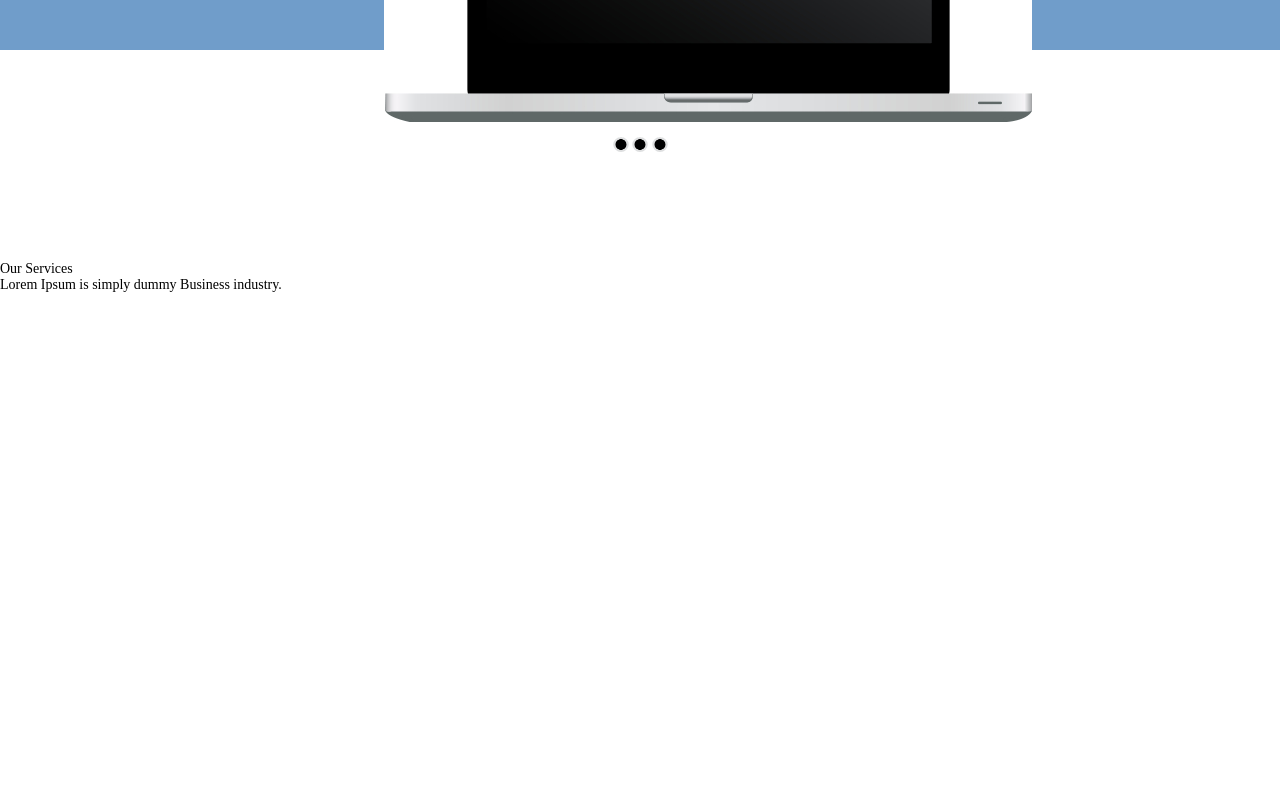
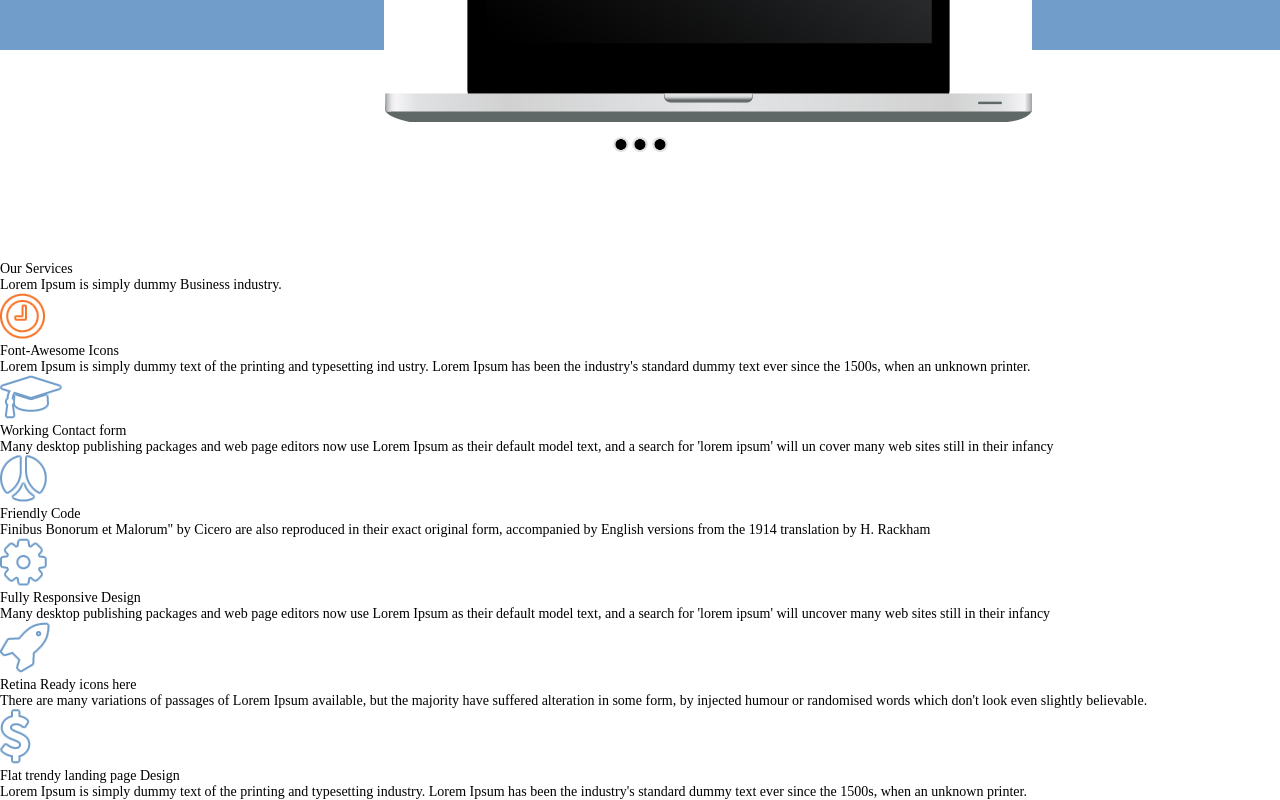
Before and after one commit to AleksandraChehovich/StormnetNew, a plain HTML site: page Lesson9/index.html in a window 1280 px wide. Shown: the part 649-1449 px from the top of the page. Before the commit the page ends 942 px from the top, so only its background shows below. Drawn offline with nearby package versions, Linux system fonts and the light colour scheme.

Commit message:
content service done

```diff
--- a/Lesson9/index.html
+++ b/Lesson9/index.html
@@ -59,6 +59,93 @@
                 Lorem Ipsum is simply dummy Business industry.
             </div>
         </div>
+        <div class="two-columns container-service">
+            <div class="two-columns-item">
+                <div class="two-columns-item-icon">
+                        <img src="./img/clock.jpg" alt="">
+                </div>
+                <div class="two-columns-item-content">
+                    <div class="two-columns-item-content-header">
+                            Font-Awesome Icons
+                    </div>
+                    <div class="two-columns-item-content-text">
+                            Lorem Ipsum is simply dummy text of the printing and typesetting ind
+                            ustry. Lorem Ipsum has been the industry's standard dummy text ever
+                            since the 1500s, when an unknown printer.
+                    </div>
+                </div>
+            </div>
+            <div class="two-columns-item">
+                    <div class="two-columns-item-icon">
+                        <img src="./img/head.jpg" alt="">
+                    </div>
+                    <div class="two-columns-item-content">
+                            <div class="two-columns-item-content-header">
+                                    Working Contact form
+                            </div>
+                            <div class="two-columns-item-content-text">
+                                    Many desktop publishing packages and web page editors now use Lorem Ipsum as their default model text, and a search for 'lorem ipsum' will un
+                                    cover many web sites still in their infancy
+                            </div>
+                    </div>
+            </div>
+            <div class="two-columns-item">
+                    <div class="two-columns-item-icon">
+                        <img src="./img/code.jpg" alt="">
+                    </div>
+                    <div class="two-columns-item-content">
+                            <div class="two-columns-item-content-header">
+                                    Friendly Code
+                            </div>
+                            <div class="two-columns-item-content-text">
+                                    Finibus Bonorum et Malorum" by Cicero are also reproduced in their
+                                    exact original form, accompanied by English versions from the 1914 translation by H. Rackham
+                            </div>
+                    </div>
+            </div>
+            <div class="two-columns-item">
+                    <div class="two-columns-item-icon">
+                        <img src="./img/design.png" alt="">
+                    </div>
+                    <div class="two-columns-item-content">
+                            <div class="two-columns-item-content-header">
+                                    Fully Responsive Design
+                            </div>
+                            <div class="two-columns-item-content-text">
+                                    Many desktop publishing packages and web page editors now use Lorem Ipsum as their default model text, and a search for 'lorem ipsum' will uncover many web sites still in their infancy
+                            </div>
+                    </div>
+            </div>
+            <div class="two-columns-item">
+                    <div class="two-columns-item-icon">
+                        <img src="./img/rocket.png" alt="">
+                    </div>
+                    <div class="two-columns-item-content">
+                            <div class="two-columns-item-content-header">
+                                    Retina Ready icons here
+                            </div>
+                            <div class="two-columns-item-content-text">
+                                    There are many variations of passages of Lorem Ipsum available, but the majority have suffered alteration in some form, by injected humour
+                                    or randomised words which don't look even slightly believable.
+                            </div>
+                    </div>
+            </div>
+            <div class="two-columns-item">
+                    <div class="two-columns-item-icon">
+                        <img src="./img/money.png" alt="">
+                    </div>
+                    <div class="two-columns-item-content">
+                            <div class="two-columns-item-content-header">
+                                    Flat trendy landing page Design
+                            </div>
+                            <div class="two-columns-item-content-text">
+                                    Lorem Ipsum is simply dummy text of the printing and typesetting industry. Lorem Ipsum has been the industry's standard dummy text ever since
+                                    the 1500s, when an unknown printer.
+                            </div>
+                    </div>
+            </div>
+
+        </div>
     </div>
 </div>
 </body>
```
Also changed, not shown: Lesson9/img/clock.jpg (added), Lesson9/img/code.jpg (added), Lesson9/img/design.png (added), Lesson9/img/head.jpg (added), Lesson9/img/money.png (added), Lesson9/img/rocket.png (added).
